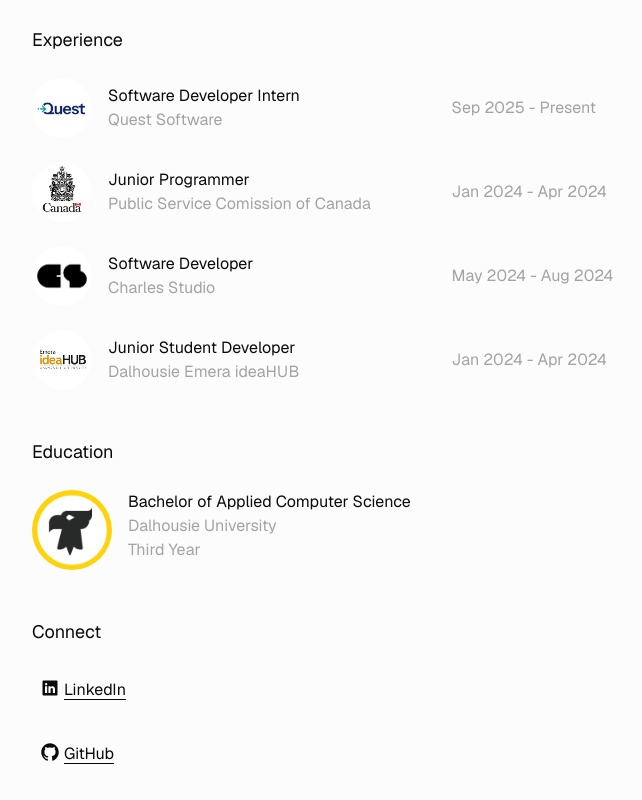
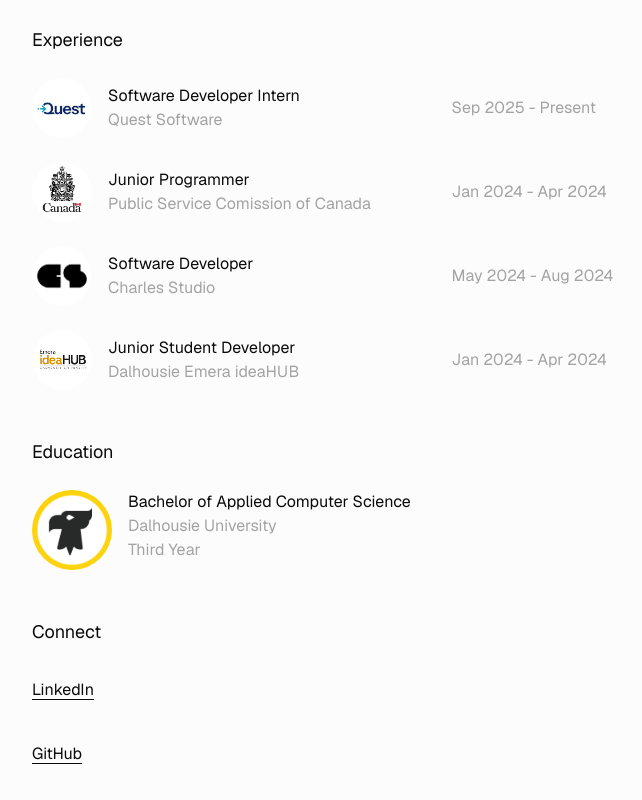
Before and after one commit to cdemzy/portfolio, a Next.js app: page / in a window 1280 px wide. Shown: the part 563-1363 px from the top of the page, without its empty margins (310-952 px from the left). Built offline with nearby package versions, Linux system fonts and the light colour scheme.

Commit message:
style: adjust Connect component layout and improve link styling for better user interaction

```diff
--- a/app/components/Connect.tsx
+++ b/app/components/Connect.tsx
@@ -19,19 +19,17 @@
 	return (
 		<section className="index-section" id="connect">
 			<h2>Connect</h2>
-			<ul className="w-min flex flex-col gap-6 group">
+			<ul className="w-min flex flex-col gap-6 group -ml-2">
 				{socialLinks.map((link) => {
-					const IconComponent = link.icon;
 					return (
-						<li className="group-hover:opacity-50 hover:!opacity-100 transition-opacity duration-400 cursor-pointer hover:bg-secondary-bg dark:hover:bg-secondary-bg-dark rounded-lg p-2" key={link.name}>
+						<li className="group-hover:opacity-50 hover:!opacity-100 transition-opacity duration-400" key={link.name}>
 							<a
 								href={link.url}
 								target="_blank"
 								rel="noopener noreferrer"
-								className="social-link flex gap-1"
+								className="social-link inline-flex gap-1 cursor-pointer hover:bg-secondary-bg dark:hover:bg-secondary-bg-dark rounded-lg p-2 underline underline-offset-4 dark:decoration-gray-700 hover:decoration-foreground duration-400"
 							>
-								<IconComponent size={20} />
-								<span className="underline underline-offset-4 dark:decoration-gray-700 hover:decoration-foreground duration-400">{link.name}</span>
+								{link.name}
 							</a>
 						</li>
 					);
```
